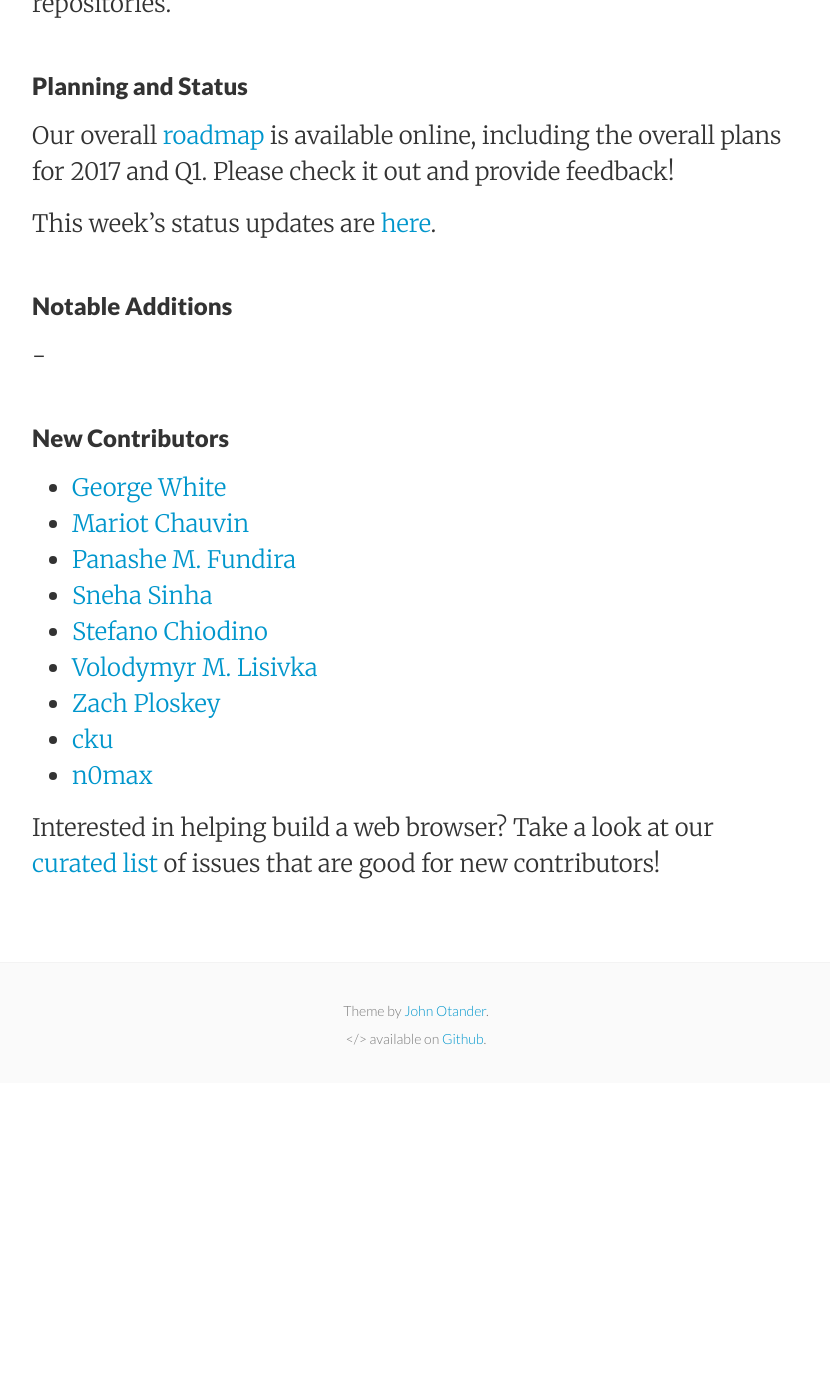
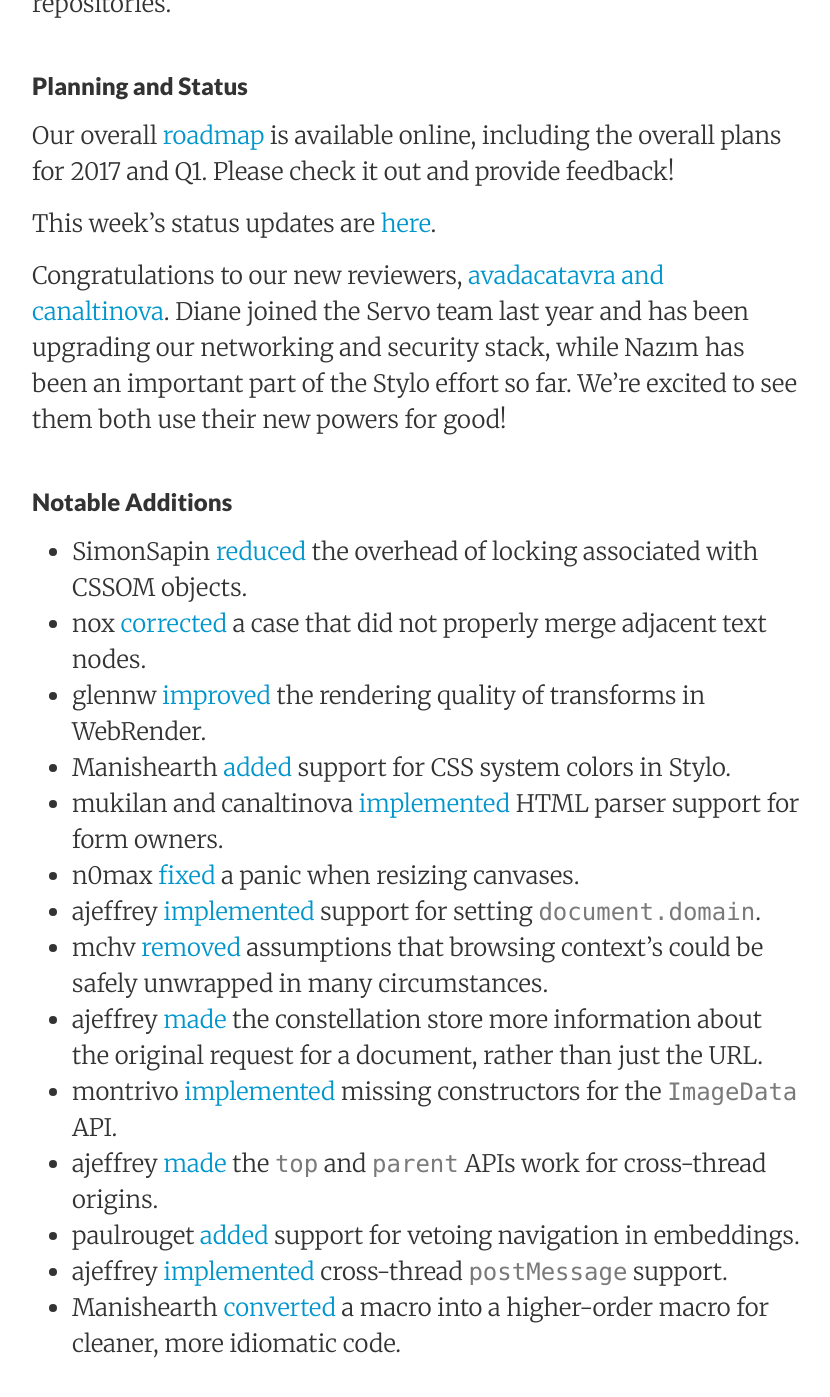
Before and after one commit to servo/blog.servo.org, a Jekyll site: the page built from _posts/2017-03-20-twis-95.md, in a window 1280 px wide and 1400 px high, scrolled down 411 px. Shown: the top 1397 px of the window, without its empty margins (224-1054 px from the left). Built offline with Jekyll 4.4.1, drawn with Linux system fonts in a browser that asks for light colours; before the commit the page ends 1494 px from its top, so only the background shows below that.

Commit message:
Notable things.

```diff
--- a/_posts/2017-03-20-twis-95.md
+++ b/_posts/2017-03-20-twis-95.md
@@ -15,9 +15,24 @@
 
 This week's status updates are [here](https://www.standu.ps/project/servo/).
 
+Congratulations to our new reviewers, [avadacatavra and canaltinova](https://github.com/servo/saltfs/pull/616). Diane joined the Servo team last year and has been upgrading our networking and security stack, while Nazım has been an important part of the Stylo effort so far. We're excited to see them both use their new powers for good!
+
 ### Notable Additions
 
--
+- SimonSapin [reduced](https://github.com/servo/servo/pull/16014) the overhead of locking associated with CSSOM objects.
+- nox [corrected](https://github.com/servo/servo/pull/16010) a case that did not properly merge adjacent text nodes.
+- glennw [improved](https://github.com/servo/webrender/pull/988) the rendering quality of transforms in WebRender.
+- Manishearth [added](https://github.com/servo/servo/pull/15974) support for CSS system colors in Stylo.
+- mukilan and canaltinova [implemented](https://github.com/servo/html5ever/pull/259) HTML parser support for form owners.
+- n0max [fixed](https://github.com/servo/servo/pull/15929) a panic when resizing canvases.
+- ajeffrey [implemented](https://github.com/servo/servo/pull/15536) support for setting `document.domain`.
+- mchv [removed](https://github.com/servo/servo/pull/15906) assumptions that browsing context's could be safely unwrapped in many circumstances.
+- ajeffrey [made](https://github.com/servo/servo/pull/15878) the constellation store more information about the original request for a document, rather than just the URL.
+- montrivo [implemented](https://github.com/servo/servo/pull/15821) missing constructors for the `ImageData` API.
+- ajeffrey [made](https://github.com/servo/servo/pull/15799) the `top` and `parent` APIs work for cross-thread origins.
+- paulrouget [added](https://github.com/servo/servo/pull/15795) support for vetoing navigation in embeddings.
+- ajeffrey [implemented](https://github.com/servo/servo/pull/15679) cross-thread `postMessage` support.
+- Manishearth [converted](https://github.com/servo/servo/pull/15971) a macro into a higher-order macro for cleaner, more idiomatic code.
 
 ### New Contributors
 
```
